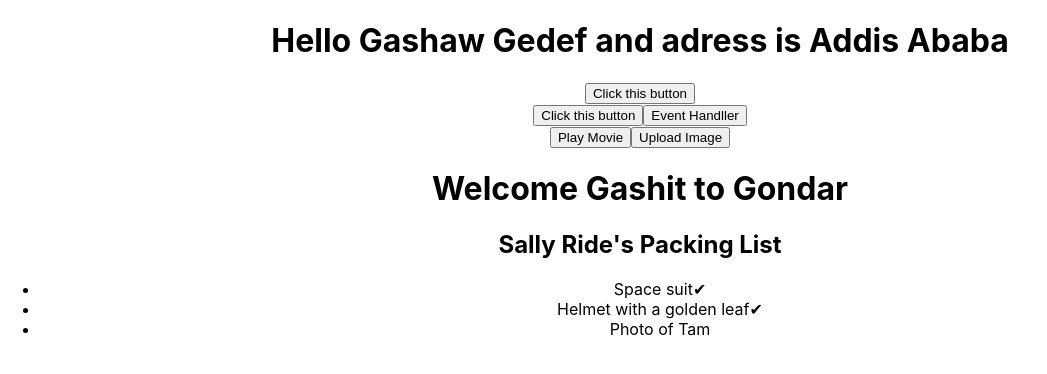
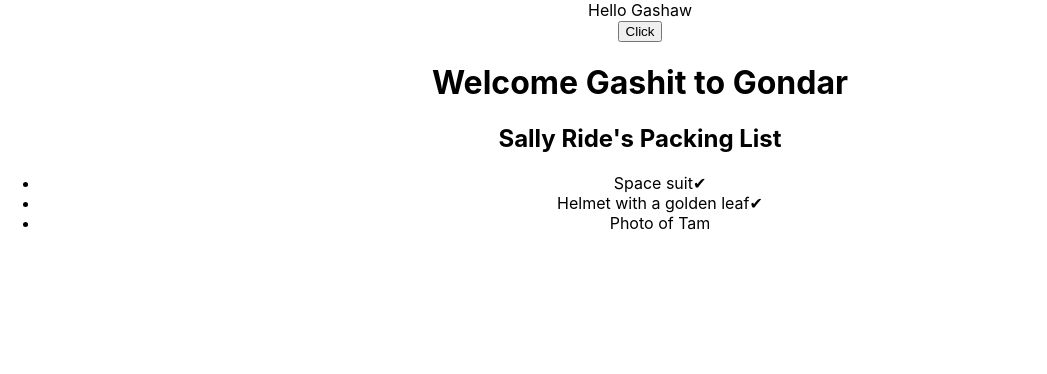
Before and after one commit to gashawgedef/react-fundamentals-scratch, a React (Create React App) app in the folder helloworld/: page / in a window 1280 px wide. Shown: the top 374 px of the page, without its empty margins (0-1047 px from the left). Built offline with nearby package versions, Linux system fonts and the light colour scheme.

Commit message:
twins part

```diff
--- a/helloworld/src/App.js
+++ b/helloworld/src/App.js
@@ -10,16 +10,19 @@
 import FunctionClick from './components/FunctionClick';
 import ClassClick from './components/ClassClick';
 import Toolbar from './components/Toolbar';
+import EventBind from './components/EventBind';
 
 function App() {
   return (
     <div className="App">
-      <Great name="Gashaw Gedef " address="Addis Ababa" >
+
+      <EventBind/>
+      {/* <Great name="Gashaw Gedef " address="Addis Ababa" >
       <p>This is Children</p>
       </Great>
       <FunctionClick/>
       <ClassClick/>
-      <Toolbar/>
+      <Toolbar/> */}
       {/* <Great name="Shibabaw " address="Gondar, Ethiopia">
         this is children two
       </Great>
--- /dev/null
+++ b/helloworld/src/components/EventBind.js
@@ -0,0 +1,27 @@
+import React, { Component } from 'react'
+
+ class EventBind extends Component {
+    constructor(props) {
+      super(props)
+
+      this.state = {
+         'Message':'Hello Gashaw'
+      }
+    }
+    clickHandler(){
+        this.setState({
+            'Message':'Good By'
+        })
+    }
+
+  render() {
+    return (
+      <div>
+        <div>{this.state.Message}</div>
+       <button onClick={this.clickHandler.bind(this)}>Click</button>
+      </div>
+    )
+  }
+}
+
+export default EventBind
```
